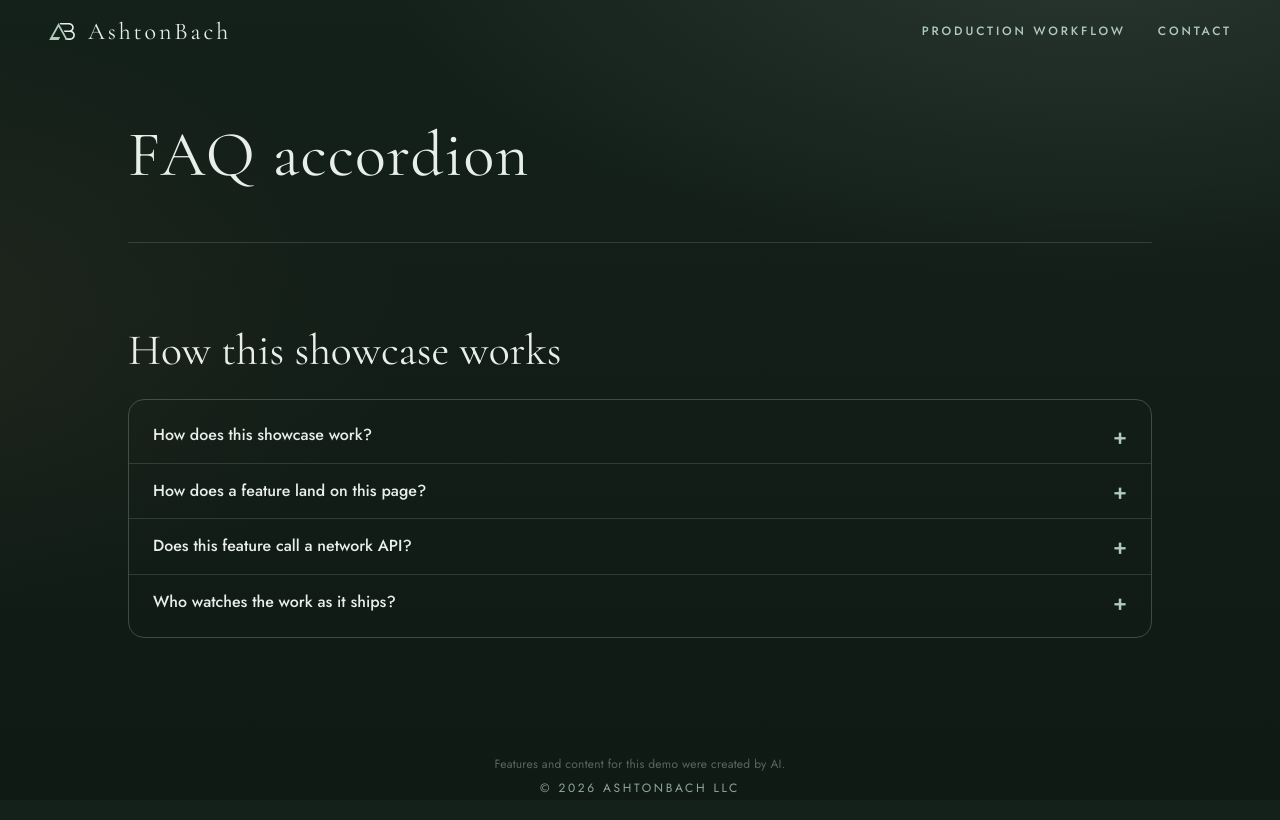
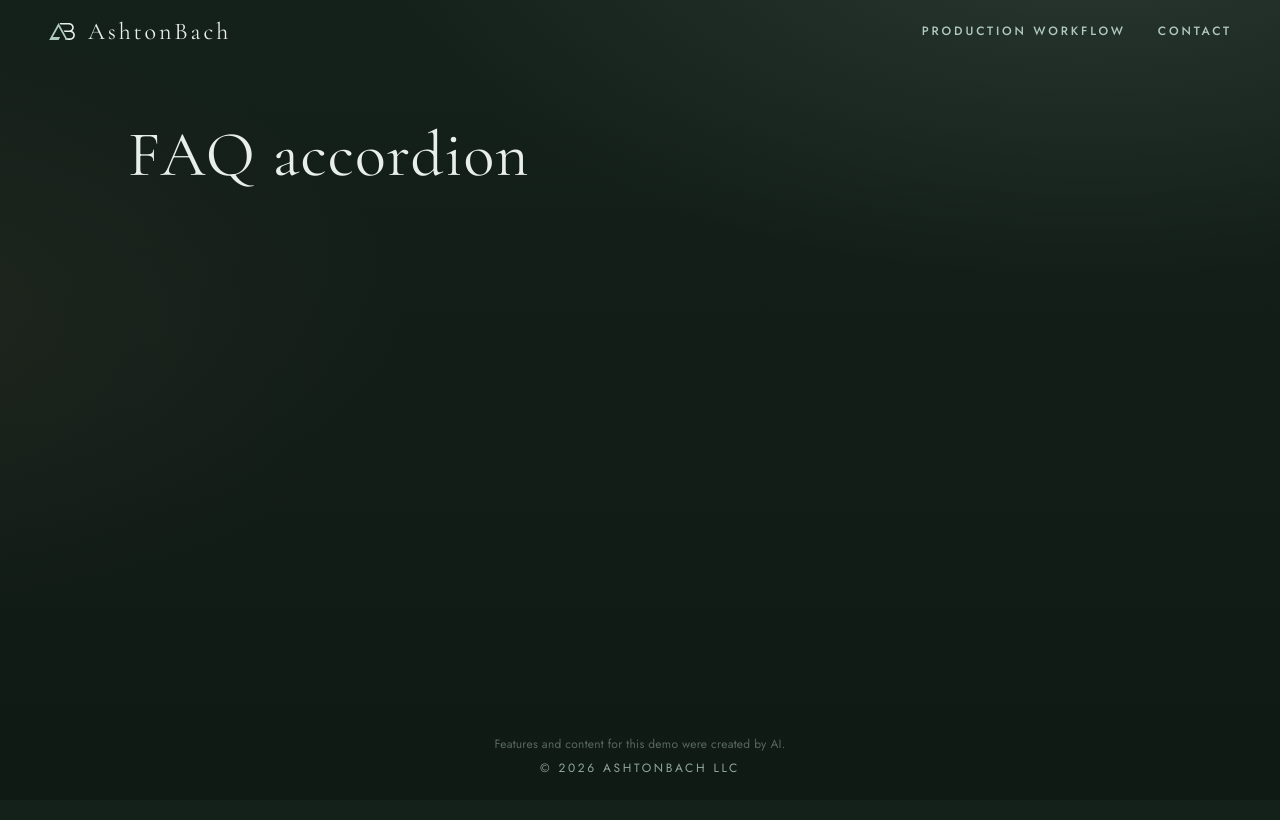
Before and after one commit to ashtonbach/agent-showcase, a Next.js app: page / in a window 1280 px wide. Built offline with nearby package versions, Linux system fonts and the light colour scheme.

Commit message:
Base: lab slot empty, from main 6a266c1 (Author: Alder)

```diff
--- a/app/lab/faq-accordion/index.tsx
+++ /dev/null
@@ -1,50 +0,0 @@
-"use client";
-
-import { useState } from "react";
-
-const ITEMS = [
-  { id: "faq-how", q: "How does this showcase work?", a: "A live run puts one small feature on this page. Alder writes it, Rowan reviews it, and Cedar checks the preview before the slot stays." },
-  { id: "faq-slot", q: "How does a feature land on this page?", a: "The coder ships a client component in the lab folder, points the home page at it, and sets the current lab slug so the heading matches the demo." },
-  { id: "faq-net", q: "Does this feature call a network API?", a: "No. Lab features stay self-contained: no fetch, sockets, or remote data, so the demo can be reviewed from the rendered page alone." },
-  { id: "faq-watch", q: "Who watches the work as it ships?", a: "Viewers follow the live stream while the coordinator posts the preview URL in team chat. Review and QA then run against that preview." },
-];
-
-const css = `
-.lab-faq{width:min(720px,100%);margin:8px auto 56px;color:var(--mist,#F2EFE6);box-sizing:border-box}
-.lab-faq h2{font-family:var(--serif);font-weight:400;font-size:30px;line-height:1.2;margin:0 0 20px}
-.lab-card{border:1px solid rgba(176,203,188,.28);border-radius:16px;padding:8px 0}
-.lab-item+.lab-item{border-top:1px solid rgba(176,203,188,.18)}
-.lab-q{width:100%;display:flex;align-items:center;justify-content:space-between;gap:16px;background:none;border:0;color:inherit;font:500 16px/1.4 var(--sans);text-align:left;padding:16px 24px;cursor:pointer}
-.lab-q:focus-visible{outline:2px solid var(--sage);outline-offset:-2px}
-.lab-q span:first-child{min-width:0}
-.lab-mark{flex:0 0 auto;color:var(--sage);font-size:22px;line-height:1}
-.lab-a{margin:0;padding:0 24px 18px;color:#E8EEE9;font:400 15px/1.55 var(--sans)}
-@media (prefers-reduced-motion:reduce){.lab-q{transition:none}}
-`;
-
-export default function FaqAccordion() {
-  const [open, setOpen] = useState<string | null>(null);
-  return (
-
-    <section className="lab-faq" data-lab="faq-accordion" aria-labelledby="lab-faq-title">
-      <h2 id="lab-faq-title">How this showcase works</h2>
-      <style>{css}</style>
-      <div className="lab-card">
-        {ITEMS.map((item) => {
-          const on = open === item.id;
-          return (
-            <div className="lab-item" key={item.id}>
-              <button type="button" className="lab-q" aria-expanded={on} aria-controls={item.id} onClick={() => setOpen(on ? null : item.id)}>
-                <span>{item.q}</span>
-                <span className="lab-mark" aria-hidden="true">{on ? "−" : "+"}</span>
-              </button>
-              <div id={item.id} role="region" hidden={!on}>
-                <p className="lab-a">{item.a}</p>
-              </div>
-            </div>
-          );
-        })}
-      </div>
-    </section>
-  );
-}
--- a/app/page.tsx
+++ b/app/page.tsx
@@ -1,4 +1,3 @@
-import Lab from "./lab/faq-accordion";
 import { readDemoKey, demoTitle } from "./demo-name";
 const demoKey = readDemoKey();
 const demoName = demoTitle();
@@ -6,7 +5,7 @@ export default function Page() {
   return (
     <div className="page-stack">
       <h1 className="demo-title" data-i18n={demoKey}>{demoName}</h1>
-      <Lab /> {/* lab:slot */}
+      {/* lab:slot */}
     </div>
   );
 }
```
